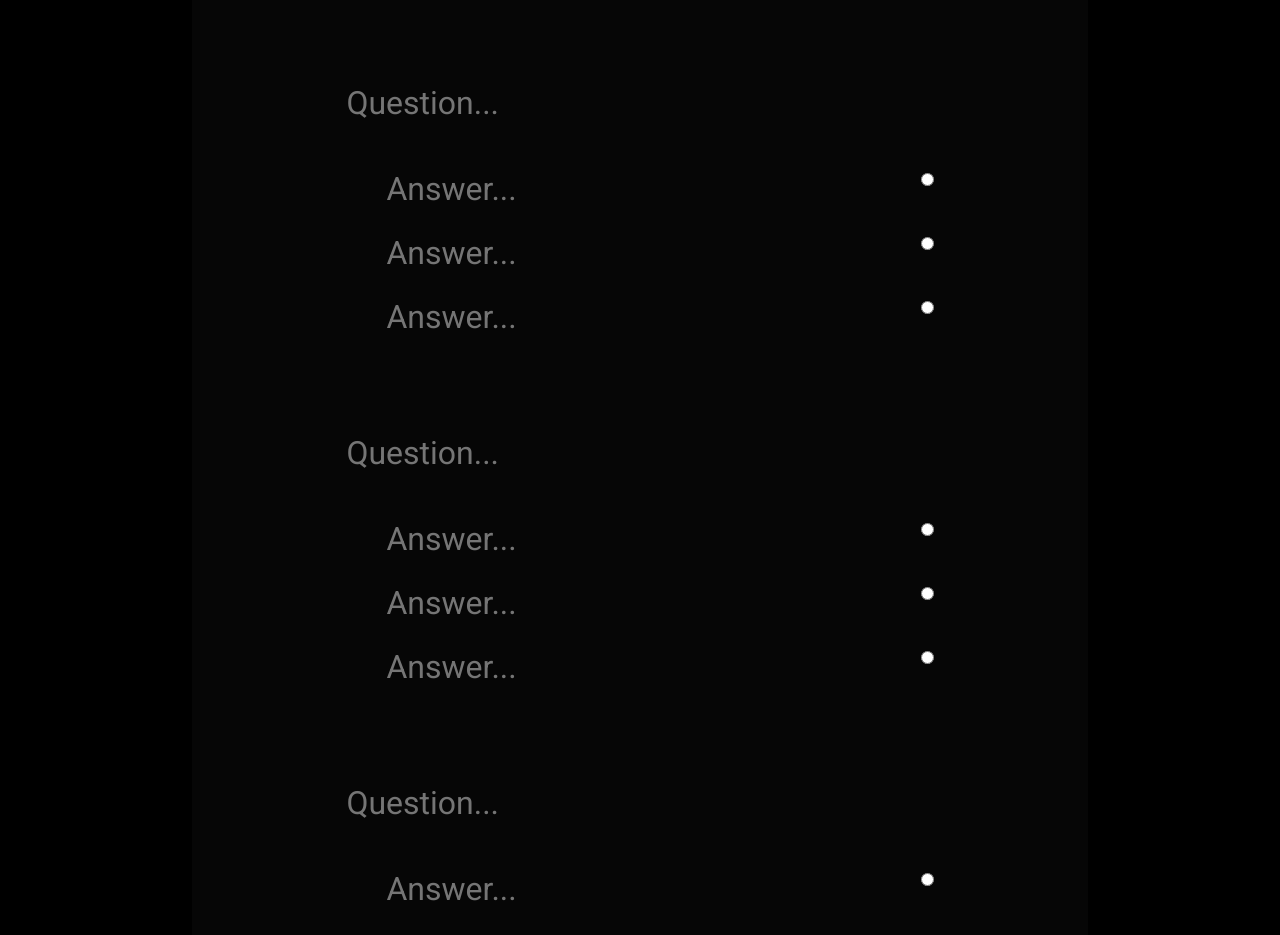
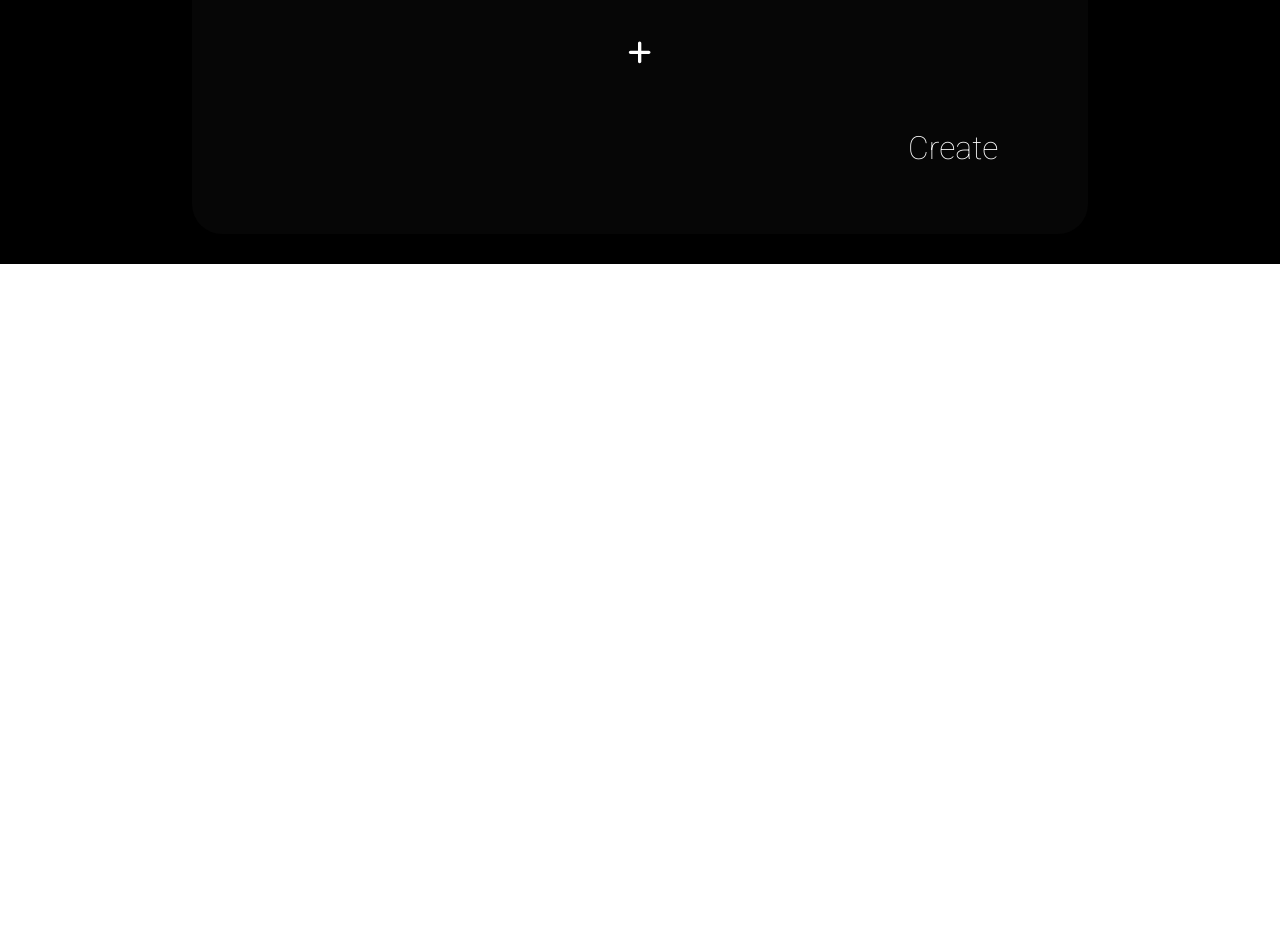
Before and after one commit to Werfmon/polling-fe, a Next.js app: page /form/create in a window 1280 px wide. Shown: the part 660-1595 px from the top of the page. After the commit the page ends 924 px from the top, so only its background shows below. Built offline with nearby package versions, Linux system fonts and the light colour scheme.

Commit message:
question adding

```diff
--- a/pages/form/create.tsx
+++ b/pages/form/create.tsx
@@ -1,7 +1,8 @@
-import React from 'react'
-import type { NextPage } from 'next'
-import styled from 'styled-components'
-
+import React, { useState } from "react";
+import type { NextPage } from "next";
+import styled from "styled-components";
+import { FontAwesomeIcon } from "@fortawesome/react-fontawesome";
+import { faAdd } from "@fortawesome/free-solid-svg-icons";
 const Container = styled.div`
   background-color: #000;
   min-height: 100vh;
@@ -13,7 +14,7 @@ const Container = styled.div`
     font-weight: 100;
     height: 4rem;
   }
-`
+`;
 const FormContainer = styled.div`
   width: 70%;
   min-height: 100vh;
@@ -23,14 +24,12 @@ const FormContainer = styled.div`
   display: flex;
   align-items: center;
   flex-direction: column;
-`
+`;
 const Form = styled.form`
   height: 100%;
   width: 100%;
-`
-const Input = styled.input`
-
-`
+`;
+const Input = styled.input``;
 const FormInputName = styled.input`
   background-color: unset;
   width: 70%;
@@ -44,8 +43,7 @@ const FormInputName = styled.input`
     text-align: center;
     font-size: 3rem;
   }
-
-`
+`;
 const FormInputDescription = styled.input`
   background-color: unset;
   width: 70%;
@@ -59,8 +57,7 @@ const FormInputDescription = styled.input`
     text-align: center;
     font-size: 2rem;
   }
-
-`
+`;
 const QuestionInput = styled.input`
   background-color: unset;
   margin-top: 30px;
@@ -70,8 +67,7 @@ const QuestionInput = styled.input`
   &::placeholder {
     font-size: 2rem;
   }
-
-`
+`;
 const AnswerInput = styled.input`
   background-color: unset;
   margin-top: 30px;
@@ -82,118 +78,112 @@ const AnswerInput = styled.input`
   &::placeholder {
     font-size: 2rem;
   }
-`
+`;
 const QuestionContainer = styled.div`
   width: 70%;
   margin: 0 auto;
   margin-top: 30px;
   font-size: 2rem;
   padding: 10px;
-`
+`;
 const AnswerContainer = styled.div`
   padding: 10px;
   margin-left: 30px;
   display: flex;
   flex-direction: column;
-`
+`;
 const InputContainer = styled.div`
   display: flex;
   justify-content: center;
   width: 100%;
-`
+`;
 const CorrectRadio = styled.input`
   display: flex;
   margin-top: 10px;
-`
+`;
 const CorrectRadioContainer = styled.div`
   display: flex;
   justify-content: space-between;
   align-items: center;
   height: 4rem;
+`;
+const AddQuestionbutton = styled.button`
+  color: #fff;
+  background-color: unset;
+  width: 100%;
+  cursor: pointer;
+  height: 6rem;
+`;
+const CreateButton = styled.button`
+  color: #fff;
+  background-color: unset;
+  height: 6rem;
+  font-size: 2rem;
+font-weight: 100;
+`
+const CreateButtonContainer = styled.div`
+  width: 100%;
+  display: flex;
+  justify-content: end;
+  width: 90%;
+
 `
 const Create: NextPage = () => {
+  const [questions, setQuestions] = useState([null]);
+  function addQuestion(e: any) {
+    e.preventDefault();
+    setQuestions([...questions, null]);
+  }
+
   return (
     <Container>
       <h1>Create Form</h1>
       <FormContainer>
         <Form>
           <InputContainer>
-            <FormInputName type='text' name='formName' placeholder='Form name'/>
+            <FormInputName
+              type="text"
+              name="formName"
+              placeholder="Form name"
+            />
           </InputContainer>
           <InputContainer>
-            <FormInputDescription maxLength={100} type='text' name='formDescription' placeholder='Form description'/>
+            <FormInputDescription
+              maxLength={100}
+              type="text"
+              name="formDescription"
+              placeholder="Form description"
+            />
           </InputContainer>
-          <QuestionContainer>
-            <QuestionInput placeholder='Question...'/>
+          {questions.map((_, i) => (
+            <QuestionContainer className='questionContainer'>
+              <QuestionInput placeholder="Question..." />
                 <AnswerContainer>
                   <CorrectRadioContainer>
-                <AnswerInput placeholder='Answer...'/>
-                <CorrectRadio name='correct' type='radio' />
+                    <AnswerInput placeholder="Answer..." />
+                    <CorrectRadio name={"correct" + i} type="radio" />
                   </CorrectRadioContainer>
                   <CorrectRadioContainer>
-                <AnswerInput placeholder='Answer...'/>
-                <CorrectRadio name='correct' type='radio' />
+                    <AnswerInput placeholder="Answer..." />
+                    <CorrectRadio name={"correct" + i} type="radio" />
                   </CorrectRadioContainer>
                   <CorrectRadioContainer>
-                <AnswerInput placeholder='Answer...'/>
-                <CorrectRadio name='correct' type='radio' />
+                    <AnswerInput placeholder="Answer..." />
+                    <CorrectRadio name={"correct" + i} type="radio" />
                   </CorrectRadioContainer>
                 </AnswerContainer>
               </QuestionContainer>
-          <QuestionContainer>
-            <QuestionInput placeholder='Question...'/>
-            <AnswerContainer>
-              <CorrectRadioContainer>
-                <AnswerInput placeholder='Answer...'/>
-                <CorrectRadio name='correct' type='radio' />
-              </CorrectRadioContainer>
-              <CorrectRadioContainer>
-                <AnswerInput placeholder='Answer...'/>
-                <CorrectRadio name='correct' type='radio' />
-              </CorrectRadioContainer>
-              <CorrectRadioContainer>
-                <AnswerInput placeholder='Answer...'/>
-                <CorrectRadio name='correct' type='radio' />
-              </CorrectRadioContainer>
-            </AnswerContainer>
-          </QuestionContainer>
-          <QuestionContainer>
-            <QuestionInput placeholder='Question...'/>
-            <AnswerContainer>
-              <CorrectRadioContainer>
-                <AnswerInput placeholder='Answer...'/>
-                <CorrectRadio name='correct' type='radio' />
-              </CorrectRadioContainer>
-              <CorrectRadioContainer>
-                <AnswerInput placeholder='Answer...'/>
-                <CorrectRadio name='correct' type='radio' />
-              </CorrectRadioContainer>
-              <CorrectRadioContainer>
-                <AnswerInput placeholder='Answer...'/>
-                <CorrectRadio name='correct' type='radio' />
-              </CorrectRadioContainer>
-            </AnswerContainer>
-          </QuestionContainer>
-          <QuestionContainer>
-            <QuestionInput placeholder='Question...'/>
-            <AnswerContainer>
-              <CorrectRadioContainer>
-                <AnswerInput placeholder='Answer...'/>
-                <CorrectRadio name='correct' type='radio' />
-              </CorrectRadioContainer>
-              <CorrectRadioContainer>
-                <AnswerInput placeholder='Answer...'/>
-                <CorrectRadio name='correct' type='radio' />
-              </CorrectRadioContainer>
-              <CorrectRadioContainer>
-                <AnswerInput placeholder='Answer...'/>
-                <CorrectRadio name='correct' type='radio' />
-              </CorrectRadioContainer>
-            </AnswerContainer>
-          </QuestionContainer>
+            ))
+          }
+          <AddQuestionbutton>
+            <FontAwesomeIcon onClick={addQuestion} icon={faAdd} size="2x" />
+          </AddQuestionbutton>
+          <CreateButtonContainer>
+            <CreateButton>Create</CreateButton>
+          </CreateButtonContainer>
         </Form>
       </FormContainer>
     </Container>
-  )
-}
+  );
+};
 export default Create;
```
Lines whose indentation alone changed are shown as unchanged.
